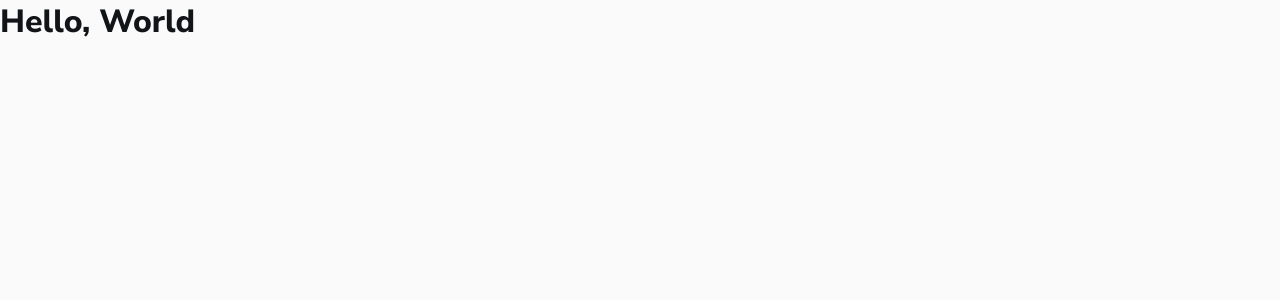
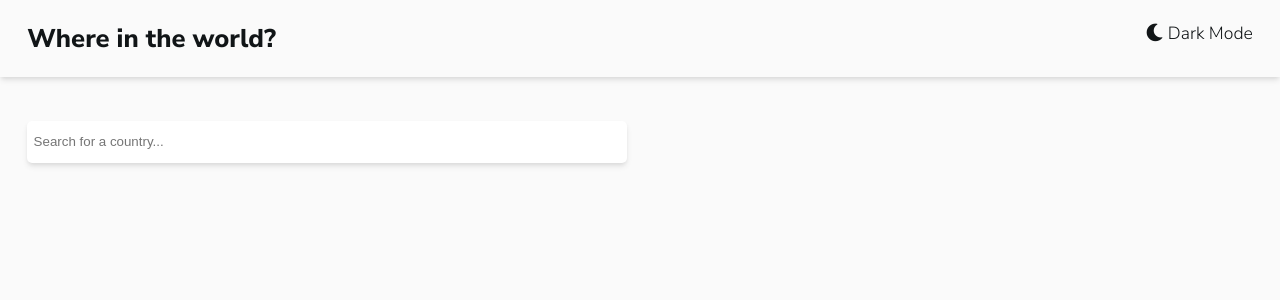
Before and after one commit to d4rkener/rest-countries-api, a Vue app: page / in a window 1280 px wide. Shown: the top 300 px of the page. Built offline with nearby package versions, Linux system fonts and the light colour scheme.

Commit message:
Navbar completed

```diff
--- a/src/App.vue
+++ b/src/App.vue
@@ -1,6 +1,17 @@
 <template>
+  <Navbar />
   <router-view />
 </template>
 
+<script>
+import Navbar from './components/Navbar'
+
+export default {
+  name: 'App',
+  components: { Navbar },
+}
+</script>
+
+
 <style lang="scss">
 </style>
--- /dev/null
+++ b/src/components/Navbar.vue
@@ -0,0 +1,53 @@
+<template>
+  <nav class="nav">
+    <h1 class="nav__heading">Where in the world?</h1>
+    <div class="nav__dark">
+      <i class="fas fa-moon"></i>
+      Dark Mode
+    </div>
+  </nav>
+</template>
+
+<script>
+export default {
+  name: 'Navbar',
+}
+</script>
+
+<style lang="scss" scoped>
+.nav {
+  padding: 1rem;
+  display: flex;
+  justify-content: space-between;
+  align-content: center;
+  --tw-shadow: 0 4px 6px -1px rgba(0, 0, 0, 0.1),
+    0 2px 4px -1px rgba(0, 0, 0, 0.06);
+  box-shadow: var(--tw-ring-offset-shadow, 0 0 #0000),
+    var(--tw-ring-shadow, 0 0 #0000), var(--tw-shadow);
+
+  @media (min-width: 760px) {
+    padding: 1.3rem 1.7rem;
+  }
+
+  &__heading {
+    font-size: 1.2rem;
+
+    @media (min-width: 760px) {
+      font-size: 1.36rem;
+    }
+
+    @media (min-width: 1000px) {
+      font-size: 1.6rem;
+    }
+  }
+
+  &__dark {
+    @media (min-width: 760px) {
+      font-size: 0.9rem;
+    }
+    @media (min-width: 760px) {
+      font-size: 1.1rem;
+    }
+  }
+}
+</style>
--- a/src/views/Home.vue
+++ b/src/views/Home.vue
@@ -1,6 +1,8 @@
 <template>
   <div class="home">
-    <h1>Hello, World</h1>
+    <form>
+      <input type="text" placeholder="Search for a country..." />
+    </form>
   </div>
 </template>
 
@@ -10,3 +12,36 @@ export default {
   components: {},
 }
 </script>
+
+<style scoped lang="scss">
+.home {
+  padding: 1rem;
+  margin-top: 1.4rem;
+
+  @media (min-width: 760px) {
+    padding: 1.3rem 1.7rem;
+  }
+}
+
+form {
+  input {
+    width: 100%;
+    padding: 0.866rem 0.4rem;
+    border: none;
+    --tw-shadow: 0 4px 6px -1px rgba(0, 0, 0, 0.1),
+      0 2px 4px -1px rgba(0, 0, 0, 0.06);
+    box-shadow: var(--tw-ring-offset-shadow, 0 0 #0000),
+      var(--tw-ring-shadow, 0 0 #0000), var(--tw-shadow);
+    border-radius: 5px;
+    max-width: 600px;
+
+    &:active {
+      outline: none;
+    }
+
+    &:focus {
+      outline: none;
+    }
+  }
+}
+</style>
```
